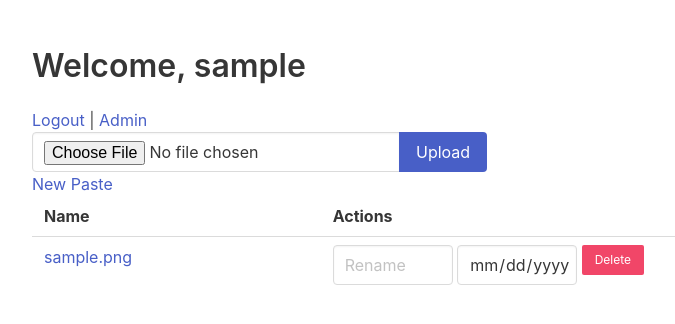
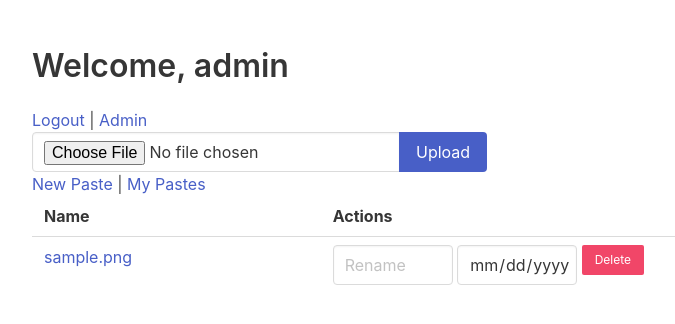
Before and after one commit to UN7X/codextest69, a Flask app: page / in a window 1280 px wide. Shown: the top 324 px of the page, without its empty margins (32-707 px from the left). Run offline with Flask 3, Linux system fonts and the light colour scheme; a user stored in the database is signed in; tables that the repository leaves empty hold one stand-in row (values such as "Sample post").

Commit message:
Add admin setup, paste listing, and fix uploads

```diff
--- a/app/__init__.py
+++ b/app/__init__.py
@@ -16,3 +16,4 @@
 limiter.init_app(app)
 
 from . import routes, models, paste, utils
+utils.init_defaults()
--- a/app/routes.py
+++ b/app/routes.py
@@ -6,7 +6,7 @@
 from werkzeug.utils import secure_filename
 
 from . import app, db, limiter
-from .models import User, File
+from .models import User, File, Paste
 
 ALLOWED_EXTENSIONS = set(['txt', 'png', 'jpg', 'jpeg', 'gif', 'pdf'])
 
@@ -77,6 +77,7 @@
     filename = secure_filename(file.filename)
     stored = f"{datetime.utcnow().timestamp()}_{filename}"
     path = os.path.join(app.config['UPLOAD_FOLDER'], stored)
+    os.makedirs(app.config['UPLOAD_FOLDER'], exist_ok=True)
     file.save(path)
     f = File(filename=filename, stored_name=stored)
     if current_user.is_authenticated:
@@ -130,6 +131,15 @@
         db.session.commit()
     return redirect(url_for('index'))
 
+
+@app.route('/pastes')
+def list_pastes():
+    if current_user.is_authenticated:
+        pastes = Paste.query.filter_by(user_id=current_user.id).all()
+    else:
+        pastes = Paste.query.filter_by(session_id=session.get('sid')).all()
+    return render_template('pastes.html', pastes=pastes)
+
 @app.route('/admin')
 @login_required
 def admin():
--- a/app/templates/index.html
+++ b/app/templates/index.html
@@ -15,7 +15,8 @@
   </div>
 </form>
 
-<p><a href="{{ url_for('create_paste') }}">New Paste</a></p>
+<p><a href="{{ url_for('create_paste') }}">New Paste</a> |
+<a href="{{ url_for('list_pastes') }}">My Pastes</a></p>
 
 <table class="table is-fullwidth">
 <tr><th>Name</th><th>Actions</th></tr>
--- a/app/utils.py
+++ b/app/utils.py
@@ -1,8 +1,22 @@
 import os
 from flask import session
-from . import app
+from werkzeug.security import generate_password_hash
+from . import app, db
+from .models import User
 
 @app.before_request
 def ensure_session():
     if 'sid' not in session:
         session['sid'] = os.urandom(8).hex()
+
+
+def init_defaults():
+    os.makedirs(app.config['UPLOAD_FOLDER'], exist_ok=True)
+    with app.app_context():
+        db.create_all()
+        if not User.query.filter_by(username='admin').first():
+            admin = User(username='admin',
+                         password=generate_password_hash('root'),
+                         is_admin=True)
+            db.session.add(admin)
+            db.session.commit()
```
Also changed, not shown: app/templates/pastes.html (added, +18 -0 lines), tests/test_app.py (+2 -0 lines), README.md.
